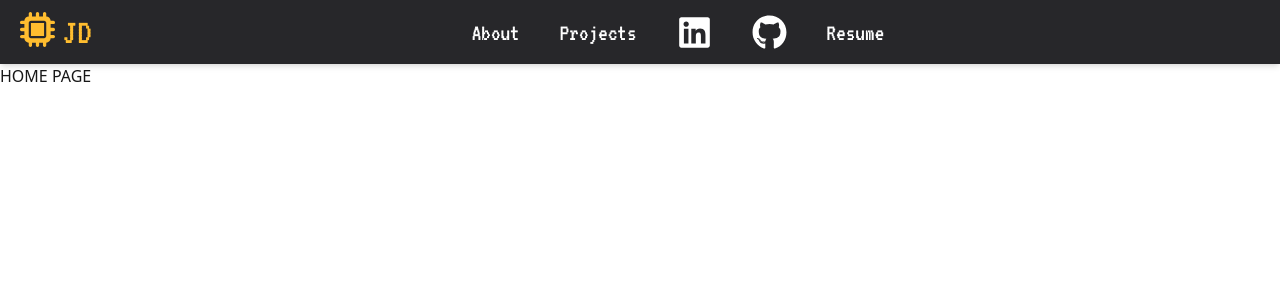
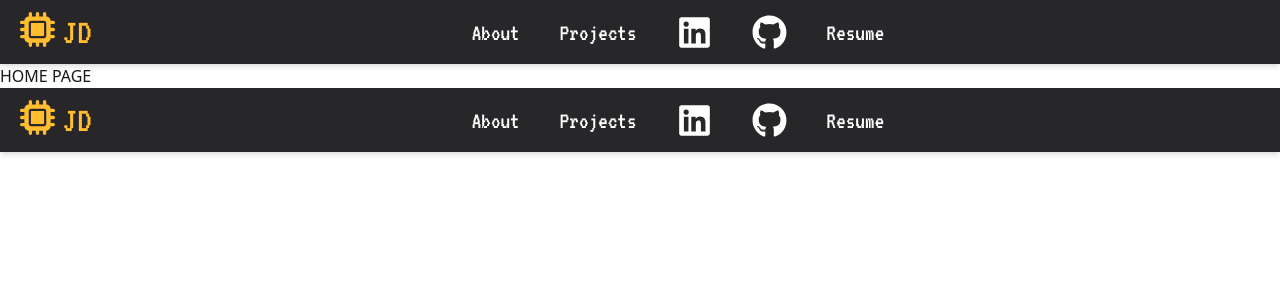
Before and after one commit to jdufresne12/portfolio-site, a Next.js app: page /home in a window 1280 px wide. Shown: the top 300 px of the page. Built offline with nearby package versions, Linux system fonts and the light colour scheme.

Commit message:
Header fixed | Footer started

```diff
--- a/app/Navbar.tsx
+++ b/app/Navbar.tsx
@@ -4,7 +4,7 @@ import { useState, useEffect } from "react";
 import { FaMicrochip, FaLinkedin, FaGithub } from "react-icons/fa6";
 
 export default function Navbar() {
-    const [screenWidth, setScreenWidth] = useState(0);
+    const [screenWidth, setScreenWidth] = useState(551);
 
     useEffect(() => {
         setScreenWidth(window.innerWidth);
@@ -54,7 +54,10 @@ export default function Navbar() {
                             <>
                                 <li>
                                     <Link
-                                        href="/home"
+                                        href="https://www.linkedin.com/in/john-dufresne-abb631264/"
+                                        passHref
+                                        target="_blank"
+                                        rel="noopener noreferrer"
                                         style={{ fontFamily: "var(--font-vt323)" }}
                                         className="font-serif text-white hover:text-black"
                                     >
@@ -63,7 +66,10 @@ export default function Navbar() {
                                 </li>
                                 <li>
                                     <Link
-                                        href="/home"
+                                        href="https://github.com/jdufresne12"
+                                        passHref
+                                        target="_blank"
+                                        rel="noopener noreferrer"
                                         style={{ fontFamily: "var(--font-vt323)" }}
                                         className="font-serif text-white hover:text-black"
                                     >
--- a/app/home/Footer.tsx
+++ b/app/home/Footer.tsx
@@ -0,0 +1,104 @@
+'use client'
+import Link from "next/link";
+import { useState, useEffect } from "react";
+import { FaMicrochip, FaLinkedin, FaGithub } from "react-icons/fa6";
+
+export default function Navbar() {
+    const [screenWidth, setScreenWidth] = useState(0);
+
+    useEffect(() => {
+        setScreenWidth(window.innerWidth);
+
+        const handleResize = () => setScreenWidth(window.innerWidth);
+        window.addEventListener('resize', handleResize);
+        return () => window.removeEventListener('resize', handleResize);
+    }, []);
+
+    return (
+        <nav className="bg-zinc-800 shadow-md">
+            <div className="container px-4 py-3 flex items-center ">
+                <div className="flex space-x-2 pl-1">
+                    <div>
+                        <FaMicrochip size={35} color="#FFBD2F" />
+                    </div>
+                    <div>
+                        <h1
+                            style={{ fontFamily: "var(--font-vt323)", color: '#FFBD2F' }}
+                            className="text-4xl text-white hover:text-black"
+                        >
+                            JD
+                        </h1>
+                    </div>
+                </div>
+                <ul className="flex space-x-10 mx-auto my-auto text-2xl">
+                    <li>
+                        <Link
+                            href="/home"
+                            style={{ fontFamily: "var(--font-vt323)" }}
+                            className="font-serif text-white hover:text-black"
+                        >
+                            About
+                        </Link>
+                    </li>
+                    <li>
+                        <Link
+                            href="/home"
+                            style={{ fontFamily: "var(--font-vt323)" }}
+                            className="font-serif text-white hover:text-black"
+                        >
+                            Projects
+                        </Link>
+                    </li>
+                    {screenWidth > 550
+                        ? (
+                            <>
+                                <li>
+                                    <Link
+                                        href="/home"
+                                        style={{ fontFamily: "var(--font-vt323)" }}
+                                        className="font-serif text-white hover:text-black"
+                                    >
+                                        <FaLinkedin size={35} />
+                                    </Link>
+                                </li>
+                                <li>
+                                    <Link
+                                        href="/home"
+                                        style={{ fontFamily: "var(--font-vt323)" }}
+                                        className="font-serif text-white hover:text-black"
+                                    >
+                                        <FaGithub size={35} />
+                                    </Link>
+                                </li>
+                                <li>
+                                    <Link
+                                        href="/home"
+                                        style={{ fontFamily: "var(--font-vt323)" }}
+                                        className="font-serif text-white hover:text-black"
+                                    >
+                                        Resume
+                                    </Link>
+                                </li>
+                            </>
+                        )
+                        : (
+                            <>
+                                <li>
+                                    <Link
+                                        href="/home"
+                                        style={{ fontFamily: "var(--font-vt323)" }}
+                                        className="font-serif text-white hover:text-black"
+                                    >
+                                        Contact
+                                    </Link>
+                                </li>
+                            </>
+                        )
+                    }
+
+                </ul>
+
+            </div>
+        </nav>
+    )
+}
--- a/app/layout.tsx
+++ b/app/layout.tsx
@@ -2,6 +2,7 @@ import type { Metadata } from "next";
 import { Geist, Geist_Mono, VT323 } from "next/font/google";
 import "./globals.css";
 import Navbar from "./Navbar";
+import Footer from "./home/Footer";
 
 // Import fonts
 const geistSans = Geist({
@@ -31,11 +32,18 @@ export default function RootLayout({
   children: React.ReactNode;
 }>) {
   return (
-    <html lang="en" className={`${geistSans.variable} ${geistMono.variable} ${vt323.variable}`}>
-      <body className="antialiased">
+    <>
+      <header>
         <Navbar />
-        {children}
-      </body>
-    </html>
+      </header>
+      <html lang="en" className={`${geistSans.variable} ${geistMono.variable} ${vt323.variable}`}>
+        <body className="container antialiased">
+          {children}
+        </body>
+      </html>
+      <footer>
+        <Footer />
+      </footer>
+    </>
   );
 }
```
